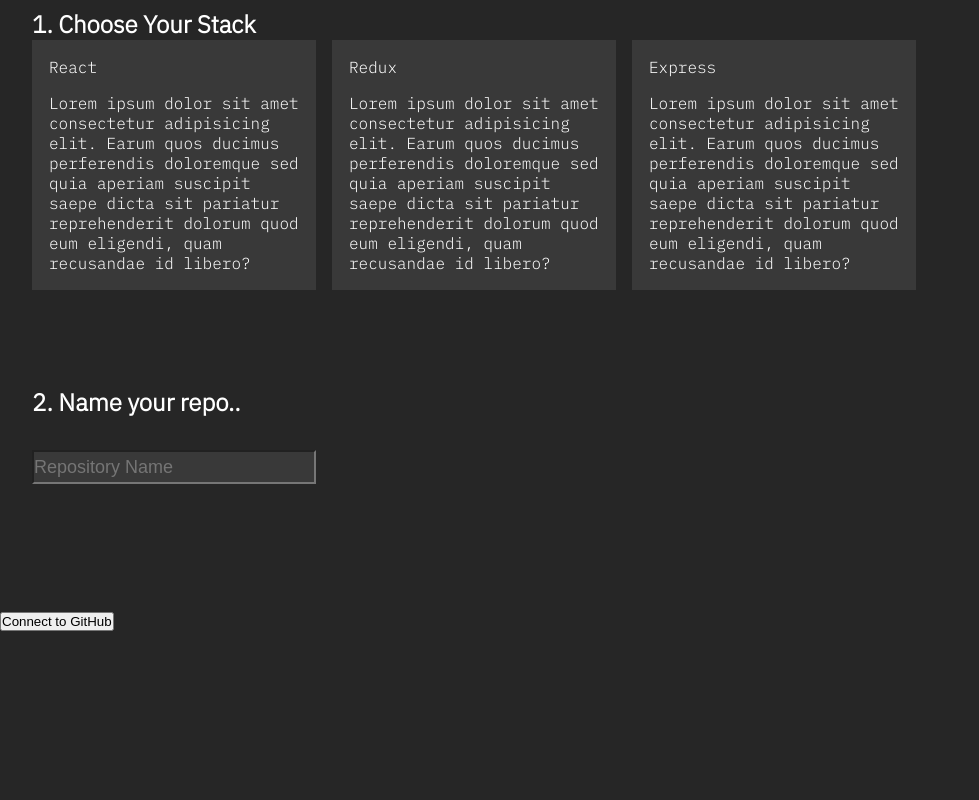
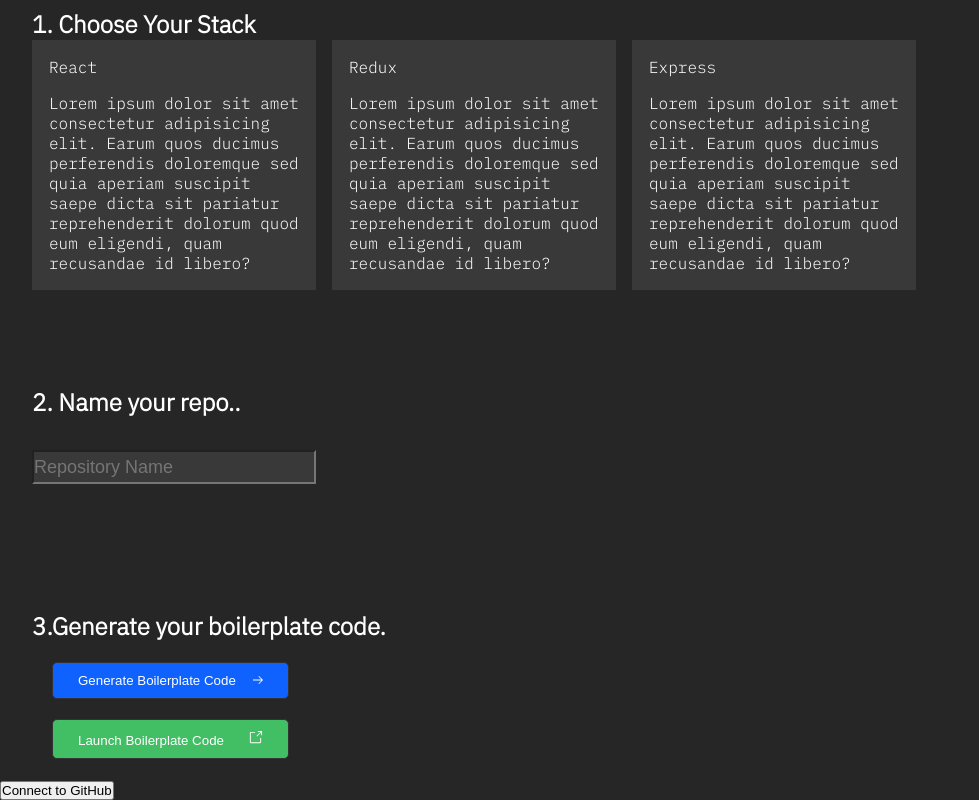
Before and after one commit to team-tassled-wobbegong/tassled, a React app: page / in a window 1280 px wide. Shown: the part 343-1143 px from the top of the page, without its empty margins (0-979 px from the left). Before the commit the page ends 974 px from the top, so only its background shows below. Built offline with nearby package versions, Linux system fonts and the light colour scheme.

Commit message:
finished repo buttons

```diff
--- a/client/components/App/App.js
+++ b/client/components/App/App.js
@@ -7,6 +7,7 @@
 import CardsList from '../CardsList/CardsList';
 import GitHubButton from '../GitHubButton';
 import SearchParams from '../SearchParams/SearchParams';
+import RepoButtons from '../RepoButtons/RepoButtons';
 
 const cardsState = [
   {
@@ -50,6 +51,7 @@
           <CardsList cards={cards} toggleSelect={toggleSelect} />
         </ChooseStack>
         <SearchParams />
+        <RepoButtons />
       </main>
       <GitHubButton />
     </div>
--- a/client/components/App/app.scss
+++ b/client/components/App/app.scss
@@ -3,6 +3,7 @@
 @import '../CardsList/cards_list';
 @import '../Card/card';
 @import '../SearchParams/SearchParams';
+@import '../RepoButtons/RepoButtons';
 
 main {
   padding: 0 2rem;
--- /dev/null
+++ b/client/components/RepoButtons/RepoButtons.js
@@ -0,0 +1,20 @@
+import React from 'react';
+import Arrow from '../../svg/Arrow';
+import Launch from '../../svg/Launch';
+
+const RepoButtons = () => {
+  return (
+    <div className="repoButtons">
+      <h2>3.Generate your boilerplate code.</h2>
+      <button className="generateButton">
+        <span>Generate Boilerplate Code</span> <Arrow />{' '}
+      </button>
+      <button className="launchButton">
+        <span>Launch Boilerplate Code </span>
+        <Launch />{' '}
+      </button>
+    </div>
+  );
+};
+
+export default RepoButtons;
--- /dev/null
+++ b/client/components/RepoButtons/_RepoButtons.scss
@@ -0,0 +1,34 @@
+.repoButtons button {
+  background-color: #0f62fe;
+  padding: 10px 25px;
+  color: white;
+  border: #333 1px solid;
+  border-radius: 5px;
+  margin: 1.5em;
+  display: block;
+  cursor: pointer;
+}
+
+.generateButton span {
+  padding-right: 1em;
+}
+
+.launchButton span {
+  padding-right: 1.5em;
+}
+
+.repoButtons .launchButton {
+  background-color: #42be65;
+}
+
+.repoButtons button:hover {
+  background-color: #122622;
+}
+
+.repoButtons button:active {
+  background-color: #5f1d22;
+}
+
+.repoButtons button:focus {
+  border: 1px solid cornflowerblue;
+}
--- /dev/null
+++ b/client/svg/Arrow.js
@@ -0,0 +1,11 @@
+import React from 'react';
+
+const Arrow = () => {
+  return (
+    <svg width="10" height="10" viewBox="0 0 25 20" fill="none" xmlns="http://www.w3.org/2000/svg">
+      <path d="M15 0L13.6 1.4L21.1 9H0V11H21.1L13.6 18.6L15 20L25 10L15 0Z" fill="white" />
+    </svg>
+  );
+};
+
+export default Arrow;
--- /dev/null
+++ b/client/svg/Launch.js
@@ -0,0 +1,18 @@
+import React from 'react';
+
+const Launch = () => {
+  return (
+    <svg width="15" height="15" viewBox="0 0 23 23" fill="none" xmlns="http://www.w3.org/2000/svg">
+      <path
+        d="M18.6875 20.125H4.3125C3.93125 20.125 3.56562 19.9735 3.29603 19.704C3.02645 19.4344 2.875 19.0687 2.875 18.6875V4.3125C2.875 3.93125 3.02645 3.56562 3.29603 3.29603C3.56562 3.02645 3.93125 2.875 4.3125 2.875H10.7812V4.3125H4.3125V18.6875H18.6875V12.2188H20.125V18.6875C20.125 19.0687 19.9735 19.4344 19.704 19.704C19.4344 19.9735 19.0687 20.125 18.6875 20.125Z"
+        fill="white"
+      />
+      <path
+        d="M15.0938 1.4375V2.875H19.1116L12.9375 9.04906L13.9509 10.0625L20.125 3.88844V7.90625H21.5625V1.4375H15.0938Z"
+        fill="white"
+      />
+    </svg>
+  );
+};
+
+export default Launch;
```
